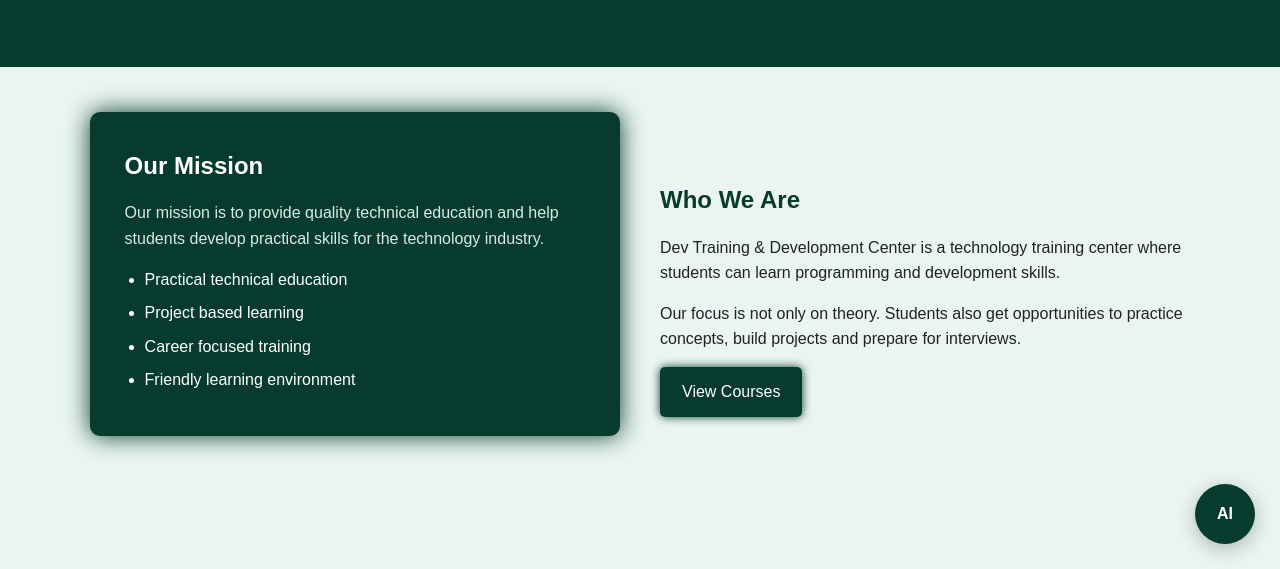
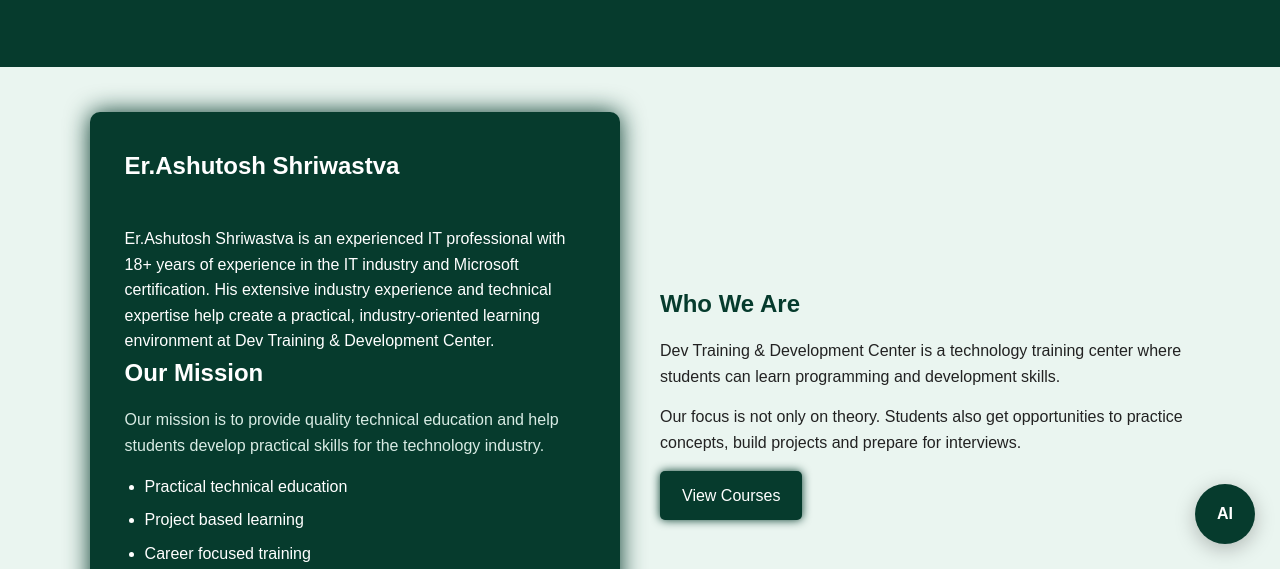
Before and after one commit to nainaftp2003-web/DevProject, a plain HTML site: page about.html in a window 1280 px wide. Shown: the part 231-800 px from the top of the page. Drawn offline with Linux system fonts and the light colour scheme.

Commit message:
Update about.html

```diff
--- a/about.html
+++ b/about.html
@@ -35,6 +35,8 @@
     <div class="about">
 
         <div class="about-box">
+            <p><h2>Er.Ashutosh Shriwastva</h2><br>
+Er.Ashutosh Shriwastva is an experienced IT professional with 18+ years of experience in the IT industry and Microsoft certification. His extensive industry experience and technical expertise help create a practical, industry-oriented learning environment at Dev Training & Development Center.</p>
             <h2>Our Mission</h2>
 
             <p>
```
